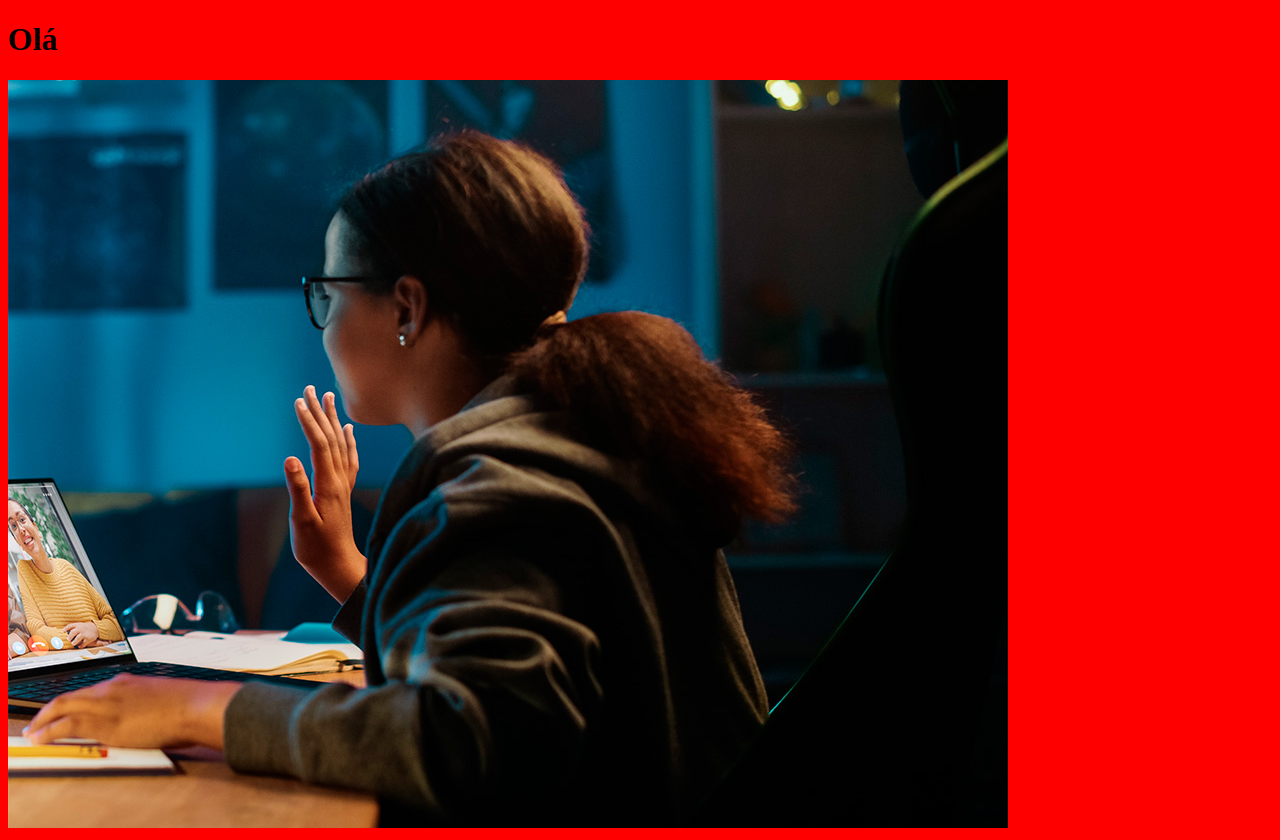
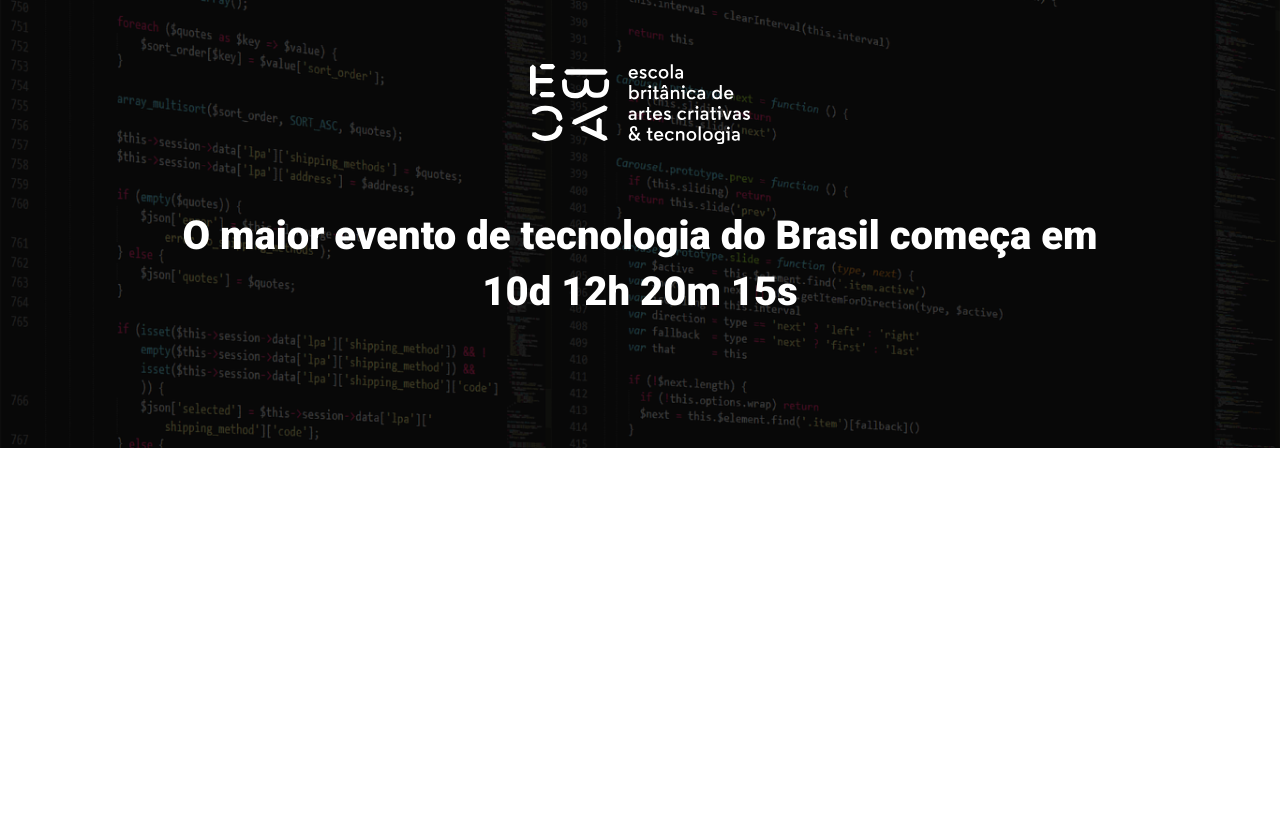
Before and after one commit to PriscillaBarbosa/ebac_tech_talks, a website built with Parcel: page src/index.html in a window 1280 px wide. After the commit the page ends 800 px from the top, so only its background shows below. Built offline with nearby package versions, Linux system fonts and the light colour scheme.

Commit message:
criando o hero

```diff
--- a/src/index.html
+++ b/src/index.html
@@ -3,12 +3,23 @@
 <head>
     <meta charset="UTF-8">
     <meta name="viewport" content="width=device-width, initial-scale=1.0">
-    <title>EBAC TALKS</title>
+    <title>EBAC Tech Talks</title>
+    <link rel="preconnect" href="https://fonts.googleapis.com">
+    <link rel="preconnect" href="https://fonts.gstatic.com" crossorigin>
+    <link href="https://fonts.googleapis.com/css2?family=Roboto:wght@400;700;900&display=swap" rel="stylesheet">
     <link rel="stylesheet" href="styles/main.scss">
 </head>
 <body>
-    <h1>Olá</h1>
-    <img src="./images/backend.png" alt="">
+    <header class="hero">
+        <div class="container">
+            <img class="hero__logo" src="./images/ebac_logo.svg" alt="EBAC">
+            <p class="hero__text">
+                O maior evento de tecnologia do Brasil começa em 10d 12h 20m 15s
+            </p>
+        </div>
+    </header>
+
+
     <script src="scripts/main.js"></script>
 </body>
 </html>
--- /dev/null
+++ b/src/styles/_hero.scss
@@ -0,0 +1,55 @@
+.hero {
+    padding-top: 64px;
+    padding-bottom: 64px;
+    background-image: url(../images/fundo.png);
+    background-repeat: no-repeat;
+    background-size: cover;
+    position: relative; //adicionado para que o elemento abaixo funcione
+
+    .container {
+        position: relative; //posiciona o elemento abaixo de forma que o texto fique por cima
+    }
+
+    //criar elemento para deixar a imagem mais apagada e dar destaque ao texto
+    &::before {
+        position: absolute;
+        top: 0;
+        left: 0;
+        width: 100%;
+        height: 100%;
+        background-color: #000; //tentar esse efeito no hero do exercicio módulo 21
+        content: '';
+        opacity: 0.7;
+    }
+
+    &__text {
+        margin-top: 64px;
+        margin-bottom: 64px;
+        font-size: 40px;
+        line-height: 56px;
+        font-weight: 800;
+        text-align: center;
+
+    }
+
+    &__logo {
+        display: block; //para que o margin possa centralizar a logo
+        margin: 0 auto; //para centralizar a logo
+        height: 80px;
+    }
+
+    //resposividade celular
+    @media (max-width: 640px) {
+        padding: 40px 0;
+
+        &__logo {
+            height: 40px;
+        }
+
+        &__text {
+            font-size: 22px;
+            line-height: 24px;
+            margin: 24px 0;
+        }
+    }
+}
--- a/src/styles/main.scss
+++ b/src/styles/main.scss
@@ -1,3 +1,25 @@
-body {
-    background-color: red;
+@use 'hero';
+
+* {
+    margin: 0;
+    padding: 0;
+    box-sizing: border-box;
+    font-family: Roboto, sans-serif;
+    color: #fff;
 }
+
+.container {
+    max-width: 960px; //largura máxima do container com as informações
+    width: 100%;
+    margin: 0 auto;  //para centralizar
+
+    //resposividade para cel
+    @media (max-width: 640px) {
+        max-width: 80%;   //largura máxima na tela
+    }
+
+    //resposividade para tablet
+    @media (max-width: 1024px) {
+        max-width: 90%;  //largura máxima na tela
+    }
+}
```
